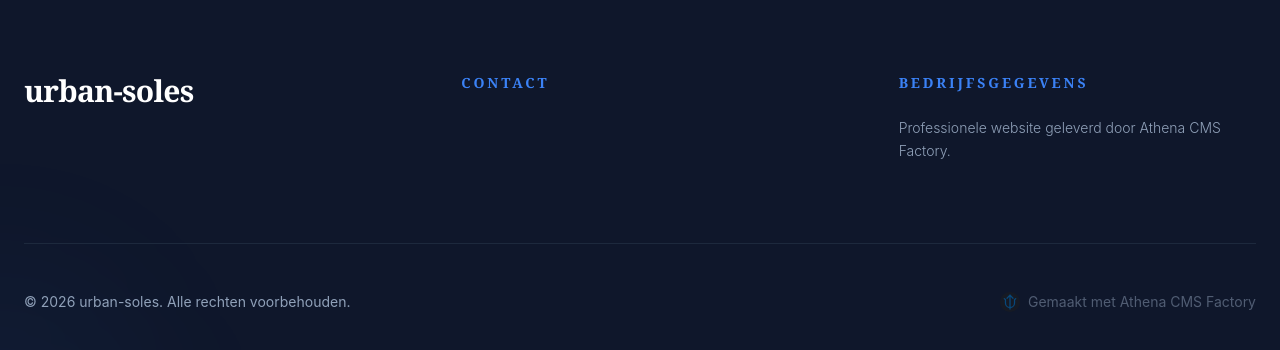
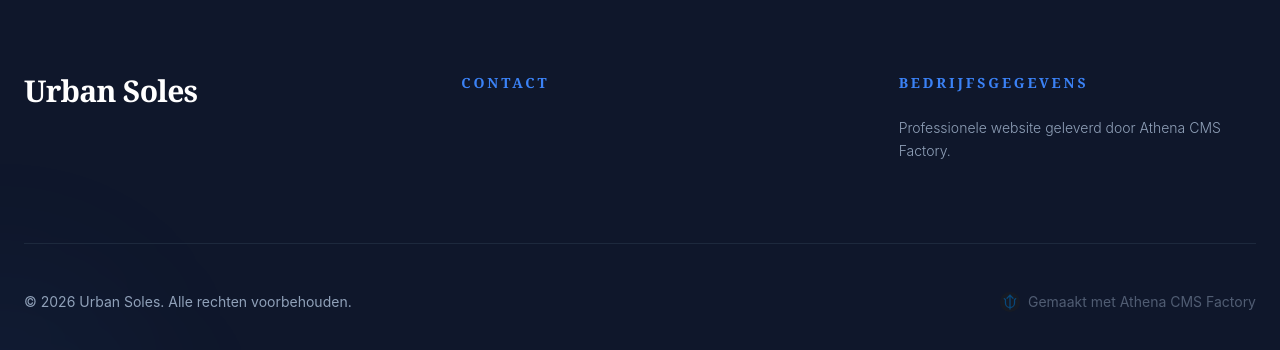
Before and after one commit to ath-x/urban-soles, a React (Vite) app: page / in a window 1280 px wide. Shown: the part 5980-6330 px from the top of the page. Built offline with nearby package versions, Linux system fonts and the light colour scheme.

Commit message:
fix(urban-soles): pass correct data to Footer for proper site name rendering

```diff
--- a/src/App.jsx
+++ b/src/App.jsx
@@ -12,7 +12,7 @@
       <StyleInjector siteSettings={data['site_settings']} />
 <Header data={data.basisgegevens || Object.values(data)[0]} siteSettings={data.site_settings} />
 <main className="pt-20">{children}</main>
-<Footer siteSettings={data.site_settings} />
+<Footer data={data} />
 <CartOverlay />
 </div>
 );
```
